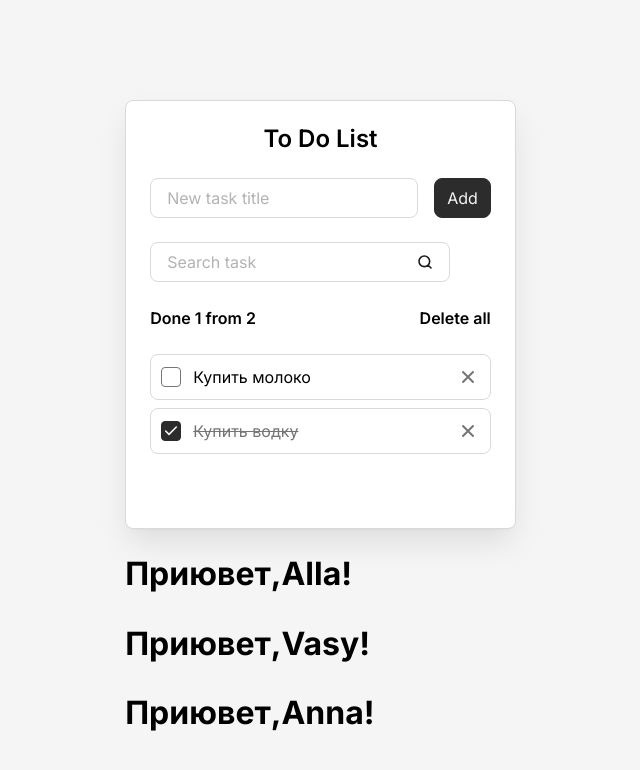
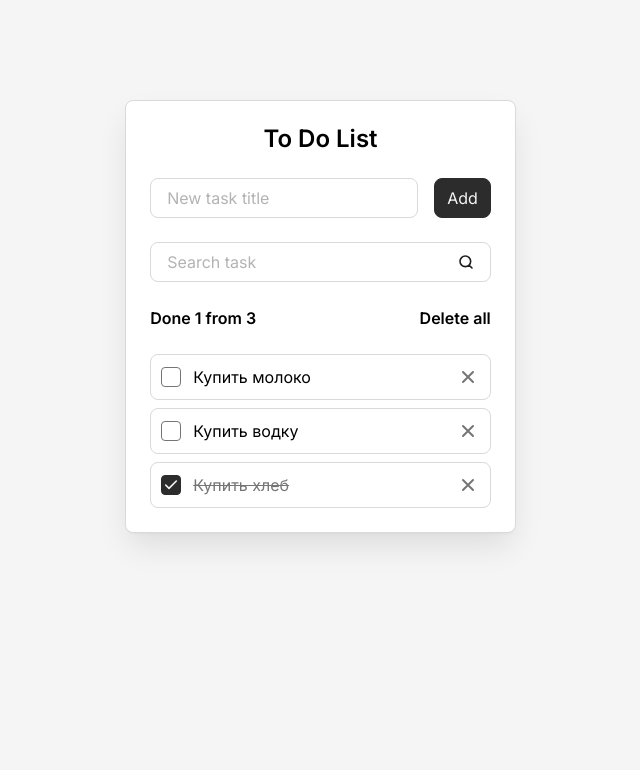
Before and after one commit to Aleky63/todo-teach--my, a React (Vite) app: page / in a window 1280 px wide. Shown: the top 770 px of the page, without its empty margins (312-952 px from the left). Built offline with nearby package versions, Linux system fonts and the light colour scheme.

Commit message:
01_20.04

```diff
--- a/src/App.jsx
+++ b/src/App.jsx
@@ -1,13 +1,9 @@
 import Todo from "./components/Todo";
-import Greeting from "./components/Greeting";
 
 const App = () => {
   return (
     <>
       <Todo />
-      <Greeting name="Alla" />
-      <Greeting name="Vasy" />
-      <Greeting name="Anna" />
     </>
   );
 };
--- a/src/components/Button.jsx
+++ b/src/components/Button.jsx
@@ -1,7 +1,7 @@
 const Button = (props) => {
   const { className = "", type = " button", children } = props;
   return (
-    <button className={"button ${className} "} type={type}>
+    <button className={`button ${className} `} type={type}>
       {children}
     </button>
   );
--- a/src/components/Field.jsx
+++ b/src/components/Field.jsx
@@ -2,7 +2,7 @@ const Field = (props) => {
   const { className = "", id, label, type = "text" } = props;
 
   return (
-    <div className={"field ${className}"}>
+    <div className={`field ${className}`}>
       <label className="field__label" htmlFor={id}>
         {label}
       </label>
--- a/src/components/Greeting.jsx
+++ /dev/null
@@ -1,5 +0,0 @@
-const Greeting = ({ name }) => {
-  return <h1> Приювет,{name}!</h1>;
-};
-
-export default Greeting;
--- a/src/components/Todo.jsx
+++ b/src/components/Todo.jsx
@@ -6,7 +6,8 @@ import TodoList from "./TodoList";
 function Todo() {
   const tasks = [
     { id: "task-1", title: "Купить молоко", isDone: false },
-    { id: "task-2", title: "Купить водку", isDone: true },
+    { id: "task-2", title: "Купить водку", isDone: false },
+    { id: "task-3", title: "Купить хлеб", isDone: true },
   ];
   return (
     <div className="todo">
```
